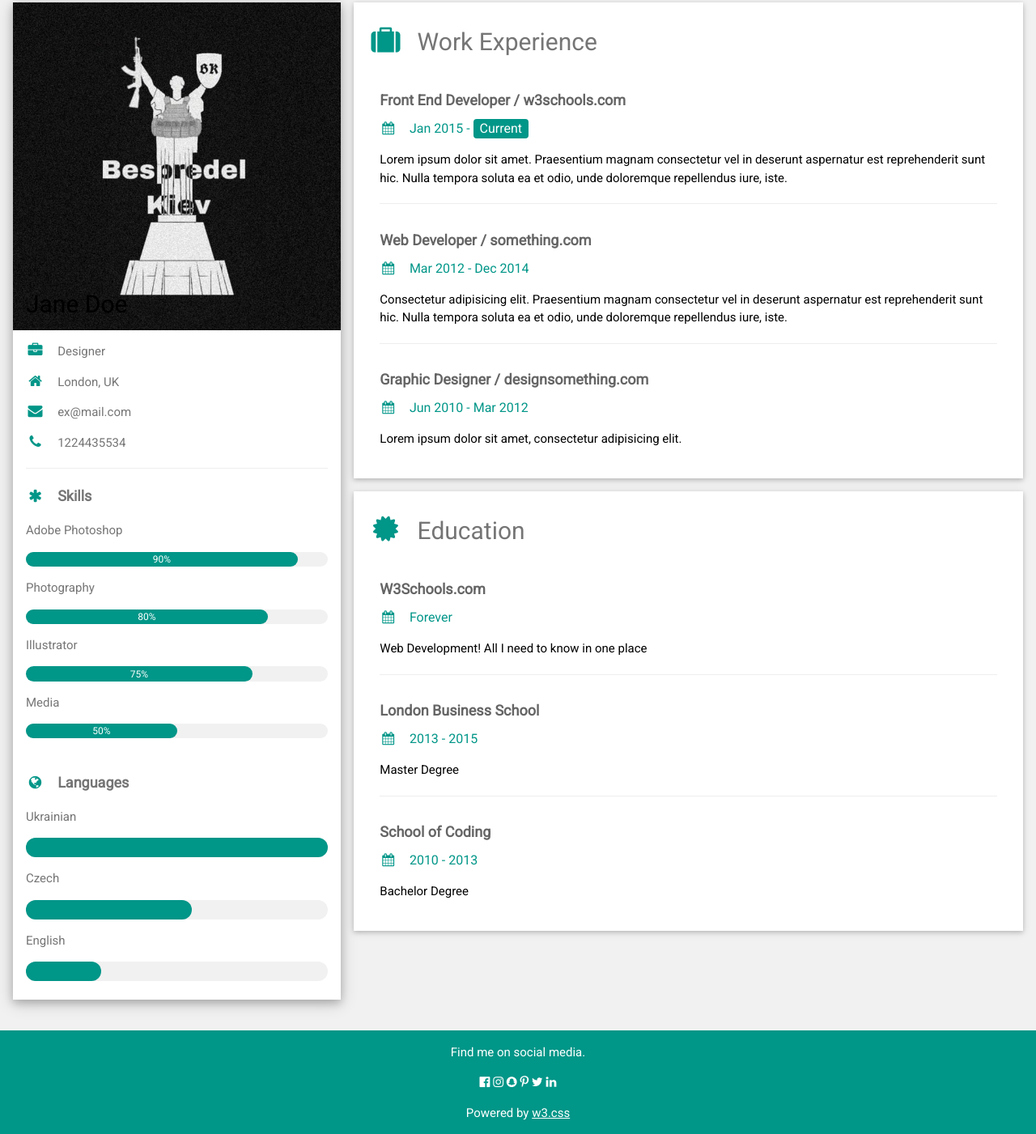
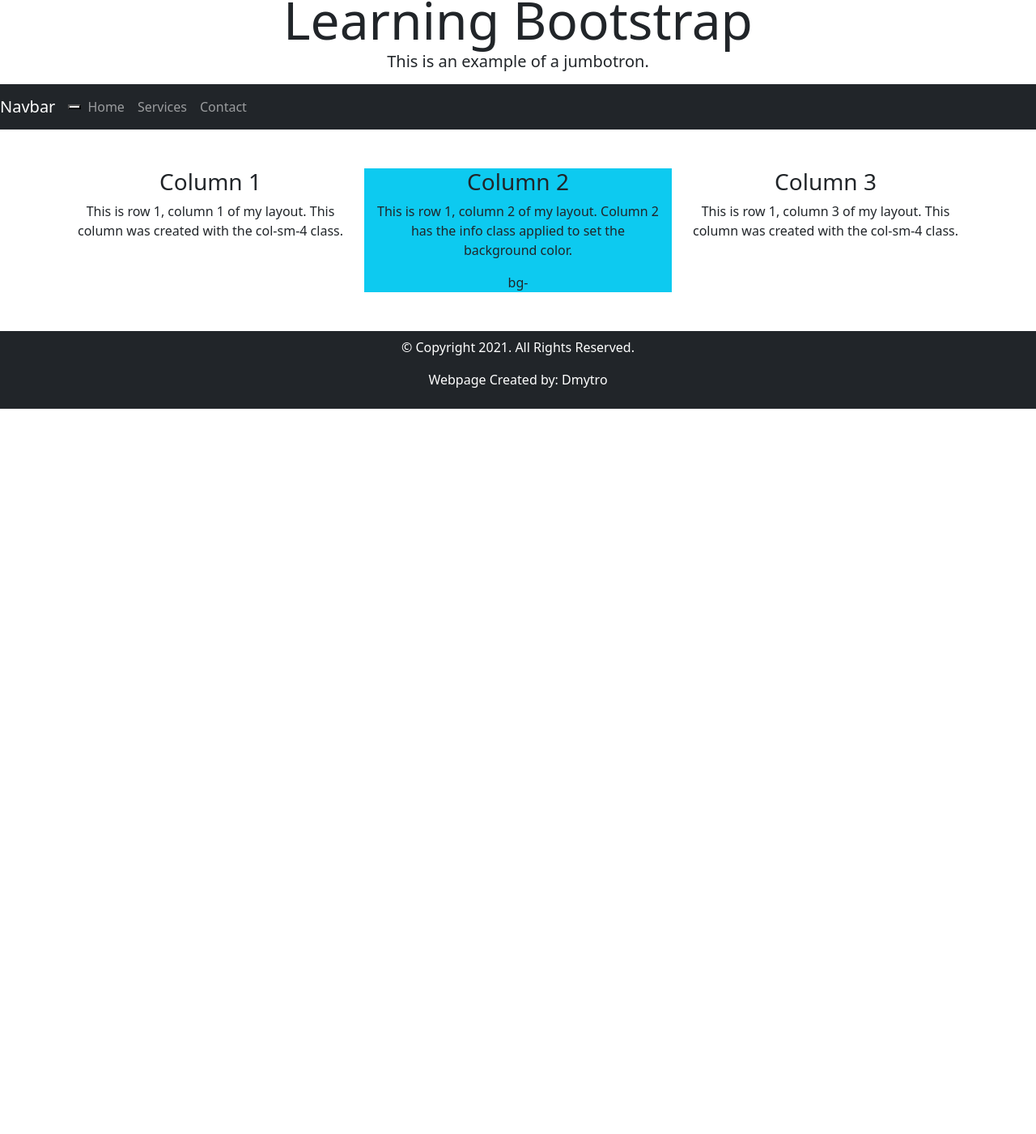
Before and after one commit to dodkbtw/dodkbtw.github.io, a plain HTML site: page index.html in a window 1280 px wide. Shown: the part 13-1414 px from the top of the page at 81% size. After the commit the page ends 800 px from the top, so only its background shows below. Drawn offline with nearby package versions, Linux system fonts and the light colour scheme.

Commit message:
Update index.html

```diff
--- a/index.html
+++ b/index.html
@@ -1,146 +1,76 @@
-<!DOCTYPE html>
-<html>
-<head>
-<title>W3.CSS Template</title>
-<meta charset="UTF-8">
-<meta name="viewport" content="width=device-width, initial-scale=1">
-<link rel="stylesheet" href="https://www.w3schools.com/w3css/4/w3.css">
-<link rel='stylesheet' href='https://fonts.googleapis.com/css?family=Roboto'>
-<link rel="stylesheet" href="https://cdnjs.cloudflare.com/ajax/libs/font-awesome/4.7.0/css/font-awesome.min.css">
-<style>
-html,body,h1,h2,h3,h4,h5,h6 {font-family: "Roboto", sans-serif}
-</style>
-</head>
-<body class="w3-light-grey">
+<!doctype html>
 
-<!-- Page Container -->
-<div class="w3-content w3-margin-top" style="max-width:1400px;">
 
-  <!-- The Grid -->
-  <div class="w3-row-padding">
 
-    <!-- Left Column -->
-    <div class="w3-third">
 
-      <div class="w3-white w3-text-grey w3-card-4">
-        <div class="w3-display-container">
-          <img src="photo_2022-10-26 21.01.35.jpeg" style="width:100%" alt="Avatar">
-          <div class="w3-display-bottomleft w3-container w3-text-black">
-            <h2>Jane Doe</h2>
-          </div>
-        </div>
-        <div class="w3-container">
-          <p><i class="fa fa-briefcase fa-fw w3-margin-right w3-large w3-text-teal"></i>Designer</p>
-          <p><i class="fa fa-home fa-fw w3-margin-right w3-large w3-text-teal"></i>London, UK</p>
-          <p><i class="fa fa-envelope fa-fw w3-margin-right w3-large w3-text-teal"></i>ex@mail.com</p>
-          <p><i class="fa fa-phone fa-fw w3-margin-right w3-large w3-text-teal"></i>1224435534</p>
-          <hr>
 
-          <p class="w3-large"><b><i class="fa fa-asterisk fa-fw w3-margin-right w3-text-teal"></i>Skills</b></p>
-          <p>Adobe Photoshop</p>
-          <div class="w3-light-grey w3-round-xlarge w3-small">
-            <div class="w3-container w3-center w3-round-xlarge w3-teal" style="width:90%">90%</div>
-          </div>
-          <p>Photography</p>
-          <div class="w3-light-grey w3-round-xlarge w3-small">
-            <div class="w3-container w3-center w3-round-xlarge w3-teal" style="width:80%">
-              <div class="w3-center w3-text-white">80%</div>
-            </div>
-          </div>
-          <p>Illustrator</p>
-          <div class="w3-light-grey w3-round-xlarge w3-small">
-            <div class="w3-container w3-center w3-round-xlarge w3-teal" style="width:75%">75%</div>
-          </div>
-          <p>Media</p>
-          <div class="w3-light-grey w3-round-xlarge w3-small">
-            <div class="w3-container w3-center w3-round-xlarge w3-teal" style="width:50%">50%</div>
-          </div>
-          <br>
-
-          <p class="w3-large w3-text-theme"><b><i class="fa fa-globe fa-fw w3-margin-right w3-text-teal"></i>Languages</b></p>
-          <p>Ukrainian</p>
-          <div class="w3-light-grey w3-round-xlarge">
-            <div class="w3-round-xlarge w3-teal" style="height:24px;width:100%"></div>
-          </div>
-          <p>Czech</p>
-          <div class="w3-light-grey w3-round-xlarge">
-            <div class="w3-round-xlarge w3-teal" style="height:24px;width:55%"></div>
-          </div>
-          <p>English</p>
-          <div class="w3-light-grey w3-round-xlarge">
-            <div class="w3-round-xlarge w3-teal" style="height:24px;width:25%"></div>
-          </div>
-          <br>
-        </div>
-      </div><br>
-
-    <!-- End Left Column -->
-    </div>
-
-    <!-- Right Column -->
-    <div class="w3-twothird">
-
-      <div class="w3-container w3-card w3-white w3-margin-bottom">
-        <h2 class="w3-text-grey w3-padding-16"><i class="fa fa-suitcase fa-fw w3-margin-right w3-xxlarge w3-text-teal"></i>Work Experience</h2>
-        <div class="w3-container">
-          <h5 class="w3-opacity"><b>Front End Developer / w3schools.com</b></h5>
-          <h6 class="w3-text-teal"><i class="fa fa-calendar fa-fw w3-margin-right"></i>Jan 2015 - <span class="w3-tag w3-teal w3-round">Current</span></h6>
-          <p>Lorem ipsum dolor sit amet. Praesentium magnam consectetur vel in deserunt aspernatur est reprehenderit sunt hic. Nulla tempora soluta ea et odio, unde doloremque repellendus iure, iste.</p>
-          <hr>
-        </div>
-        <div class="w3-container">
-          <h5 class="w3-opacity"><b>Web Developer / something.com</b></h5>
-          <h6 class="w3-text-teal"><i class="fa fa-calendar fa-fw w3-margin-right"></i>Mar 2012 - Dec 2014</h6>
-          <p>Consectetur adipisicing elit. Praesentium magnam consectetur vel in deserunt aspernatur est reprehenderit sunt hic. Nulla tempora soluta ea et odio, unde doloremque repellendus iure, iste.</p>
-          <hr>
-        </div>
-        <div class="w3-container">
-          <h5 class="w3-opacity"><b>Graphic Designer / designsomething.com</b></h5>
-          <h6 class="w3-text-teal"><i class="fa fa-calendar fa-fw w3-margin-right"></i>Jun 2010 - Mar 2012</h6>
-          <p>Lorem ipsum dolor sit amet, consectetur adipisicing elit. </p><br>
-        </div>
-      </div>
-
-      <div class="w3-container w3-card w3-white">
-        <h2 class="w3-text-grey w3-padding-16"><i class="fa fa-certificate fa-fw w3-margin-right w3-xxlarge w3-text-teal"></i>Education</h2>
-        <div class="w3-container">
-          <h5 class="w3-opacity"><b>W3Schools.com</b></h5>
-          <h6 class="w3-text-teal"><i class="fa fa-calendar fa-fw w3-margin-right"></i>Forever</h6>
-          <p>Web Development! All I need to know in one place</p>
-          <hr>
-        </div>
-        <div class="w3-container">
-          <h5 class="w3-opacity"><b>London Business School</b></h5>
-          <h6 class="w3-text-teal"><i class="fa fa-calendar fa-fw w3-margin-right"></i>2013 - 2015</h6>
-          <p>Master Degree</p>
-          <hr>
-        </div>
-        <div class="w3-container">
-          <h5 class="w3-opacity"><b>School of Coding</b></h5>
-          <h6 class="w3-text-teal"><i class="fa fa-calendar fa-fw w3-margin-right"></i>2010 - 2013</h6>
-          <p>Bachelor Degree</p><br>
-        </div>
-      </div>
-
-    <!-- End Right Column -->
-    </div>
-
-  <!-- End Grid -->
+<html lang="en">
+  <head>
+    <meta charset="utf-8">
+    <meta name="viewport" content="width=device-width, initial-scale=1">
+    <title>Learning Tootstrap | Apply Your Knowledge 12</title>
+    <link href="https://cdn.jsdelivr.net/npm/bootstrap@5.3.2/dist/css/bootstrap.min.css" rel="stylesheet" integrity="sha384-T3c6CoIi6uLrA9TneNEoa7RxnatzjcDSCmG1MXxSR1GAsXEV/Dwwykc2MPK8M2HN" crossorigin="anonymous">
+  </head>
+  <body>
+    <!-- Bootstrap Jumbotron -->
+<header class="jumbotron jumbotron-fluid text-center mb-0">
+  <div class="container">
+    <h1 class="display-3">Learning Bootstrap</hl>
+    <p class="lead">This is an example of a jumbotron.</p>
   </div>
-
-  <!-- End Page Container -->
-</div>
-
-<footer class="w3-container w3-teal w3-center w3-margin-top">
-  <p>Find me on social media.</p>
-  <i class="fa fa-facebook-official w3-hover-opacity"></i>
-  <i class="fa fa-instagram w3-hover-opacity"></i>
-  <i class="fa fa-snapchat w3-hover-opacity"></i>
-  <i class="fa fa-pinterest-p w3-hover-opacity"></i>
-  <i class="fa fa-twitter w3-hover-opacity"></i>
-  <i class="fa fa-linkedin w3-hover-opacity"></i>
-  <p>Powered by <a href="https://www.w3schools.com/w3css/default.asp" target="_blank">w3.css</a></p>
-</footer>
-
-</body>
+</header>
+<!-- Bootstrap Navigation bar -->
+<nav class="navbar navbar-expand-sm bg-dark navbar-dark">
+  <a class="navbar-brand" href="#">Navbar</a>
+  <!-- Hamburger menu -->
+  <button class="navbar-toggle" type="button" data-toggle="collapse"
+  data-target="#navbarResponsive" aria-controls="navbar Responsive"
+  aria-expanded="false" aria-label="Toggle navigation">
+  <span class="navbar-toggle-icon"></span>
+  </button>
+  <!-- Nav links -->
+  <div class="collapse navbar-collapse" id="navbar Responsive">
+  <ul class="navbar-nav">
+  <li class="nav-item">
+  <a class="nav-link" href="#">Home</a>
+  </li>
+  <li class="nav-item">
+  <a class="nav-link" href="#">Services</a>
+  </li>
+  <li class="nav-item">
+  <a class="nav-link" href="#">Contact</a>
+  </li>
+  </ul>
+  </div>
+  </nav>
+  <!-- Main Content Area -->
+<main class="container my-5">
+  <div class="row text-center">
+  <div class="col-sm-4">
+  <h3>Column 1</h3>
+  <p>This is row 1, column 1 of my layout. This column was
+  created with the col-sm-4 class.</p>
+  </div>
+  <div class="col-sm-4 bg-info">
+  <h3>Column 2</h3>
+  <p>This is row 1, column 2 of my layout. Column 2 has the
+  info class applied to set the background color.</p>
+  bg-
+  </div>
+  <div class="col-sm-4">
+  <h3>Column 3</h3>
+  <p>This is row 1, column 3 of my layout. This column was
+  created with the col-sm-4 class.</p>
+  </div>
+  </div>
+  </main>
+  <!-- Footer -->
+<footer class="jumbotron-fluid text-center bg-dark p-2">
+  <div class="container text-white">
+  <p>&copy; Copyright 2021. All Rights Reserved.</p>
+  <p>Webpage Created by: Dmytro</p>
+  </div>
+  </footer>
+    <script src="https://cdn.jsdelivr.net/npm/bootstrap@5.3.2/dist/js/bootstrap.bundle.min.js" integrity="sha384-C6RzsynM9kWDrMNeT87bh95OGNyZPhcTNXj1NW7RuBCsyN/o0jlpcV8Qyq46cDfL" crossorigin="anonymous"></script>
+  </body>
 </html>
```
